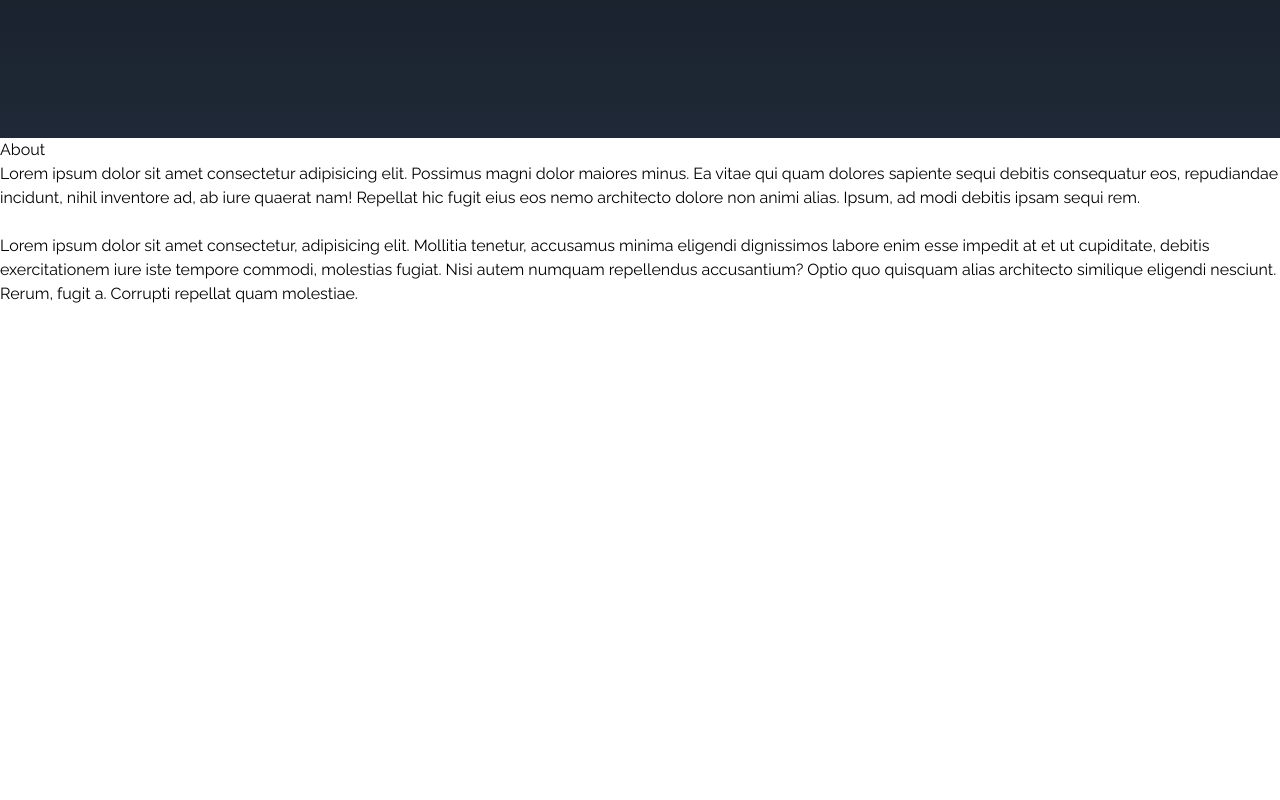
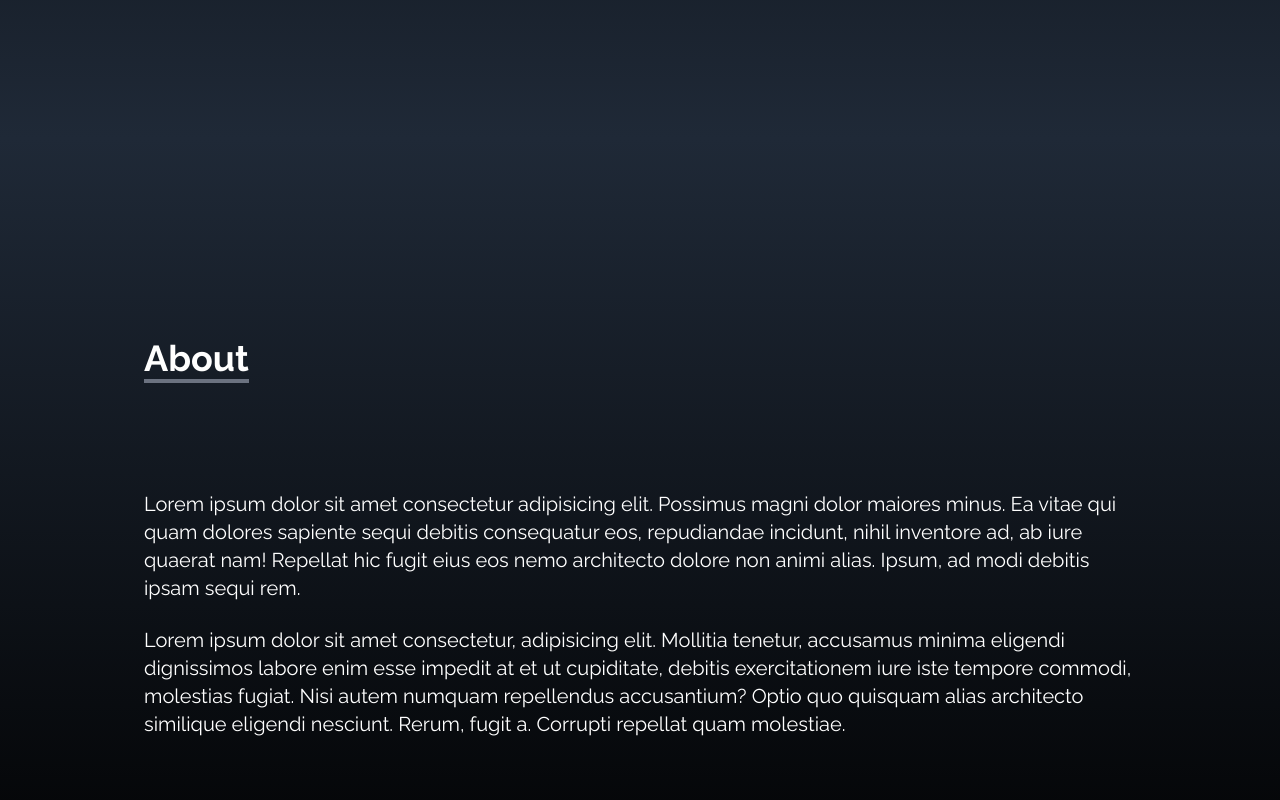
Before and after one commit to jherdzina/jherdzina-portfolio-page, a React (Create React App) app: page / in a window 1280 px wide. Shown: the part 662-1462 px from the top of the page. Before the commit the page ends 968 px from the top, so only its background shows below. Built offline with nearby package versions, Linux system fonts and the light colour scheme; a web font is replaced by a local one.

Commit message:
added about section filler data + styling

```diff
--- a/src/components/About.jsx
+++ b/src/components/About.jsx
@@ -2,13 +2,22 @@
 
 const About = () => {
   return (
-      <div>
-          <div>
-            <div>
-                <p>About</p>
+      <div
+        name='about'
+        className='w-full h-screen bg-gradient-to-b from-gray-800
+        to-black text-white'
+
+      >
+          <div className='max-w-screen-lg p-4 mx-auto flex flex-col
+          justify-center w-full h-full'>
+            <div className='pb-8'>
+                <p className='text-4xl font-bold inline border-b-4
+                border-gray-500'>
+                    About
+                </p>
             </div>
 
-                <p>
+                <p className='text-xl mt-20'>
                     Lorem ipsum dolor sit amet consectetur adipisicing elit.
                     Possimus magni dolor maiores minus. Ea vitae qui quam dolores
                     sapiente sequi debitis consequatur eos, repudiandae incidunt,
@@ -19,7 +28,7 @@
 
                 <br />
 
-                <p>
+                <p className='text-xl'>
                     Lorem ipsum dolor sit amet consectetur, adipisicing elit.
                     Mollitia tenetur, accusamus minima eligendi dignissimos labore
                     enim esse impedit at et ut cupiditate, debitis exercitationem
```
Also changed, not shown: src/components/SocialLinks.jsx (+5 -4 lines).
